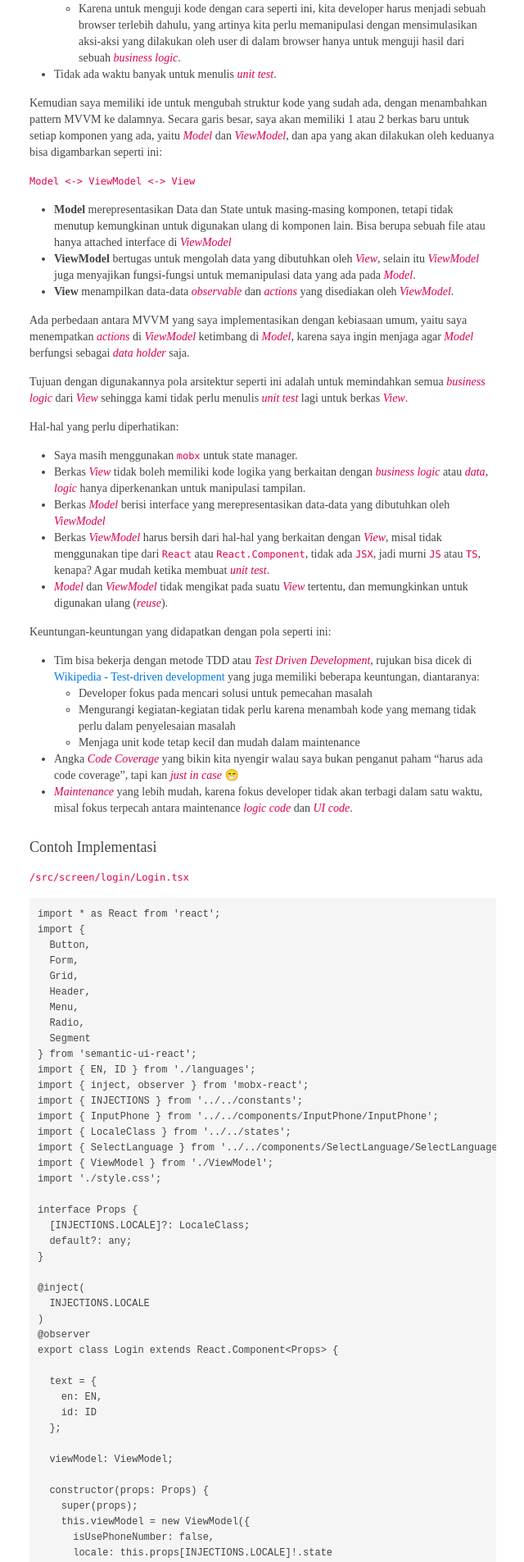
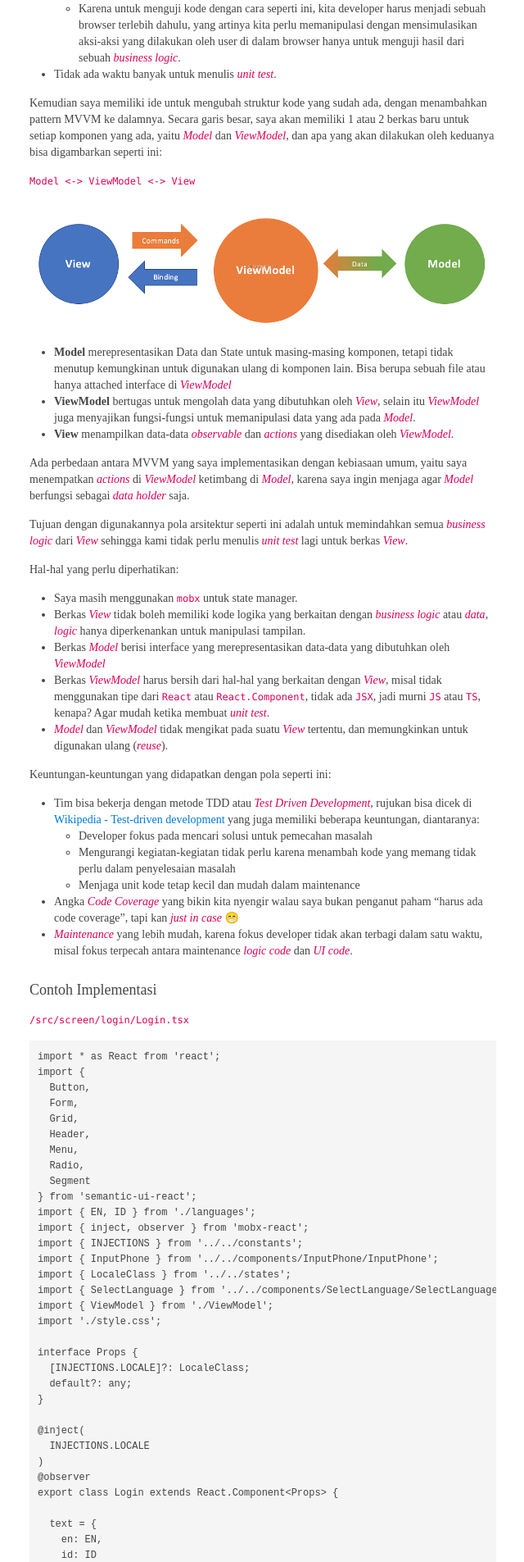
Before and after one commit to sendz/sendz.github.io, a Jekyll site: the page built from _posts/2018-09-24-arsitektur-proyek-reactjs-dengan-mvvm-pattern.md, in a window 1280 px wide. Shown: the part 1023-2928 px from the top of the page at 82% size, without its empty margins (319-959 px from the left). Built offline with Jekyll 4.4.1, drawn with Linux system fonts in a browser that asks for light colours; nearby versions of some CDN libraries; emoji names are drawn with the system emoji font; some web fonts are replaced.

Commit message:
Tambah gambar

````diff
--- a/_posts/2018-09-24-arsitektur-proyek-reactjs-dengan-mvvm-pattern.md
+++ b/_posts/2018-09-24-arsitektur-proyek-reactjs-dengan-mvvm-pattern.md
@@ -33,6 +33,8 @@ Dan kendala yang dihadapi adalah:
 Kemudian saya memiliki ide untuk mengubah struktur kode yang sudah ada, dengan menambahkan pattern MVVM ke dalamnya. Secara garis besar, saya akan memiliki 1 atau 2 berkas baru untuk setiap komponen yang ada, yaitu *Model* dan *ViewModel*, dan apa yang akan dilakukan oleh keduanya bisa digambarkan seperti ini:
 
 ```Model <-> ViewModel <-> View```
+
+![MVVM Schema]({{ site.baseurl }}/assets/mvvm-schema.png)
 
 * **Model** merepresentasikan Data dan State untuk masing-masing komponen, tetapi tidak menutup kemungkinan untuk digunakan ulang di komponen lain. Bisa berupa sebuah file atau hanya attached interface di *ViewModel*
 * **ViewModel** bertugas untuk mengolah data yang dibutuhkan oleh *View*, selain itu *ViewModel* juga menyajikan fungsi-fungsi untuk memanipulasi data yang ada pada *Model*.
````
Also changed, not shown: assets/mvvm-schema.png (added).
